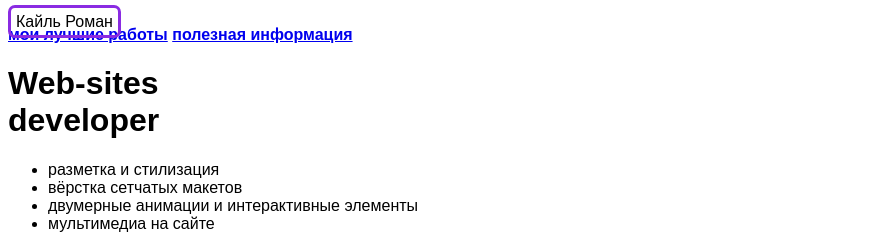
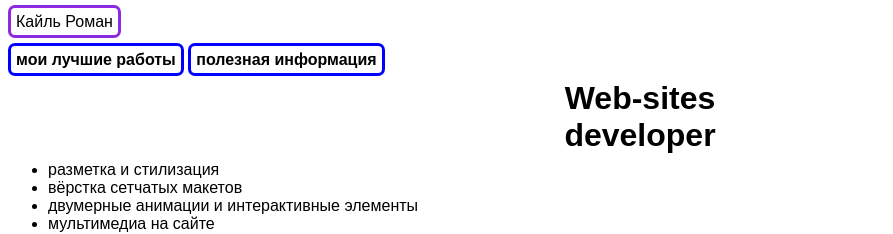
Before and after one commit to Dorfichek/my-website, a plain HTML site: page index.html in a window 1280 px wide. Shown: the top 234 px of the page, without its empty margins (0-893 px from the left). Drawn offline with Linux system fonts and the light colour scheme.

Commit message:
Update style.css

```diff
--- a/style.css
+++ b/style.css
@@ -18,3 +18,31 @@ body {
     color:white;
     transition: all 2s ease-in;
 }
+
+nav{
+    position: relative;
+    top:20px;
+}
+
+h1{
+    position: relative;
+    top:15px;
+    text-align: center;
+}
+
+.link-nav{
+    text-decoration: none;
+    border: 3px solid blue;
+    border-radius: 7px;
+    padding: 5px;
+    position:relative;
+    top: 5px;
+    color:black;
+}
+
+.link-nav:hover{
+    border: 3px solid black;
+    background-color: black;
+    color:white;
+    transition: all 2s ease-in;
+}
```
